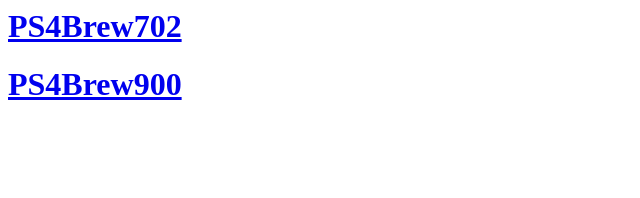
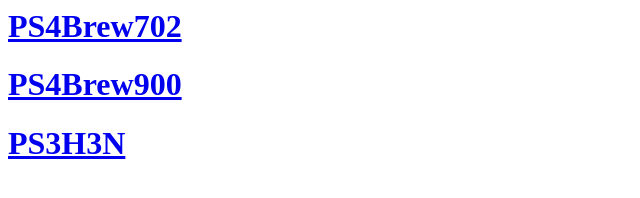
Before and after one commit to GowSupremo/gowsupremo.github.io, a plain HTML site: page index.html in a window 1280 px wide. Shown: the whole page, without its empty margins (0-640 px from the left). Drawn offline with Linux system fonts and the light colour scheme.

Commit message:
Update index.html

```diff
--- a/index.html
+++ b/index.html
@@ -8,6 +8,7 @@
 <body>
 <h1><a href="https://gowsupremo.github.io/Brew702/index.html">PS4Brew702</a></h1>
 <h1><a href="https://gowsupremo.github.io/Brew900/index.html">PS4Brew900</a></h1>
+<h1><a href="https://gowsupremo.github.io/autohen/index.html">PS3H3N</a></h1>
 </body>
 
 </html>
```
